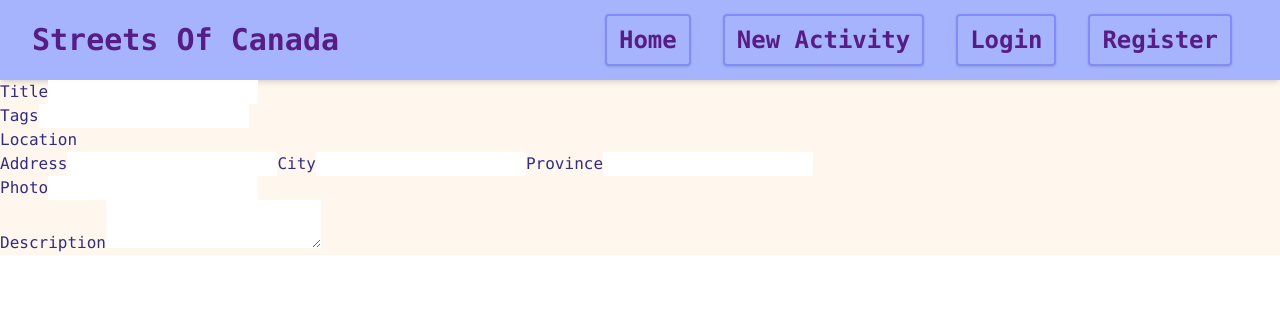
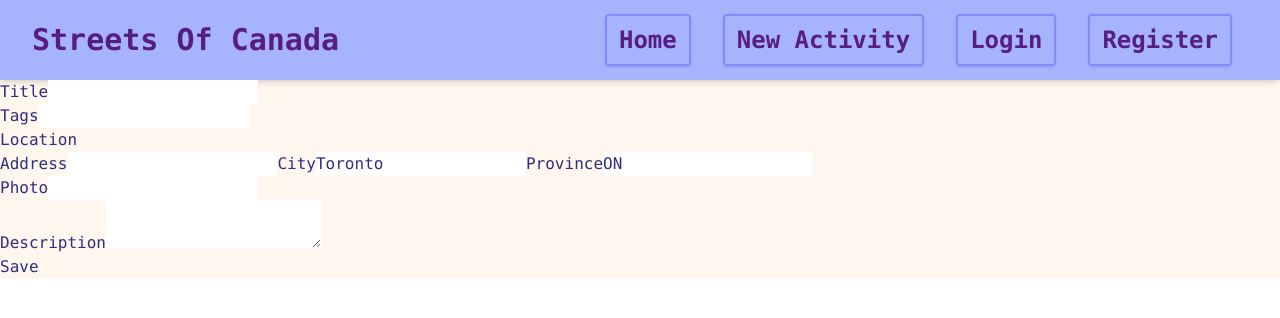
Before and after one commit to AndreiaCifoni/StreetsOfCanada, a React (Create React App) app in the folder FrontEnd/: page /activity in a window 1280 px wide. Shown: the top 318 px of the page. Built offline with nearby package versions, Linux system fonts and the light colour scheme.

Commit message:
new activity form - structure, fetch - not working

```diff
--- a/FrontEnd/src/components/activities/ActivityCreate.js
+++ b/FrontEnd/src/components/activities/ActivityCreate.js
@@ -4,15 +4,36 @@ import ActivityForm from "./ActivityForm";
 const ActivityCreate = () => {
   const [newActivity, setNewActivity] = useState({
     title: "",
-    tag: "",
+    tag_id: ["nature", "city"],
     address: "",
-    city: "",
-    province: "",
+    city: "Toronto",
+    province: "ON",
     photo: "",
     description: "",
+    user_id: 1,
   });
 
-  return <ActivityForm activity={newActivity} setActivity={setNewActivity} />;
+  console.log(newActivity);
+  const onSubmitNewActivity = async () => {
+    const data = await fetch("http://localhost:3000/activities", {
+      method: "POST",
+      headers: {
+        "Content-Type": "application/json",
+      },
+      body: JSON.stringify({
+        text: newActivity,
+      }),
+    }).then((res) => res.json());
+    console.log(data);
+  };
+
+  return (
+    <ActivityForm
+      activity={newActivity}
+      setActivity={setNewActivity}
+      onSubmitActivity={onSubmitNewActivity}
+    />
+  );
 };
 
 export default ActivityCreate;
--- a/FrontEnd/src/components/activities/ActivityForm.js
+++ b/FrontEnd/src/components/activities/ActivityForm.js
@@ -1,9 +1,14 @@
 import React from "react";
 
-const ActivityForm = ({ activity, setActivity }) => {
+const ActivityForm = ({ activity, setActivity, onSubmitActivity }) => {
   return (
     <div>
-      <form>
+      <form
+        onSubmit={(e) => {
+          e.preventDefault();
+          onSubmitActivity(activity);
+        }}
+      >
         <div>
           <label>Title</label>
           <input
@@ -67,6 +72,7 @@ const ActivityForm = ({ activity, setActivity }) => {
             }
           />
         </div>
+        <input type="submit" value="Save" />
       </form>
     </div>
   );
```
Also changed, not shown: 1 other file (tests, documents, lock files or other folders).
